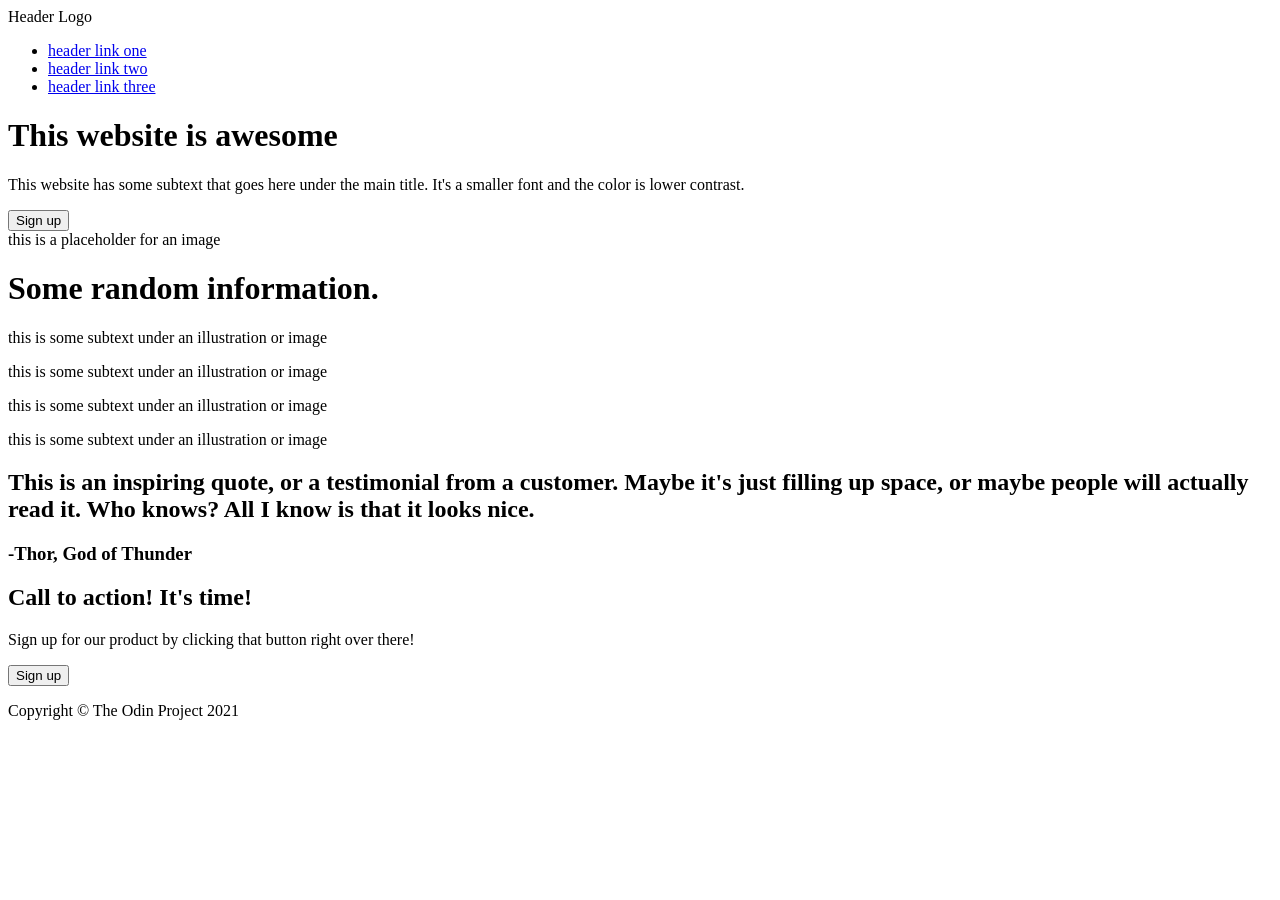
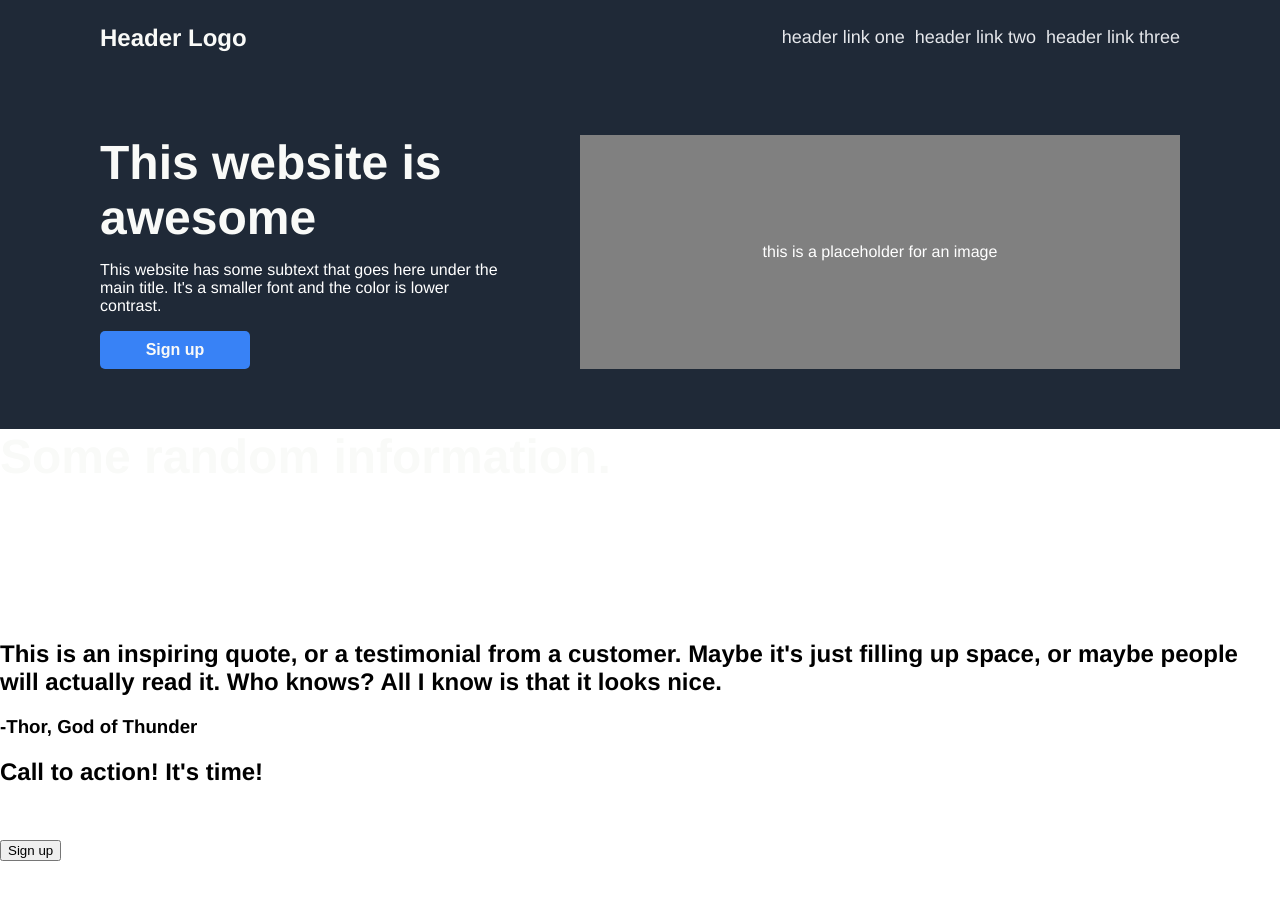
Before and after one commit to zchernicky/landing-page, a plain HTML site: page index.html in a window 1280 px wide. Before the commit the page ends 800 px from the top, so only its background shows below. Drawn offline with Linux system fonts and the light colour scheme.

Commit message:
Rough set up of header and hero containers

```diff
--- a/index.html
+++ b/index.html
@@ -17,10 +17,14 @@
         </ul>
     </div>
     <div class="hero-container">
+        <div class="hc-l">
         <h1>This website is awesome</h1>
         <p>This website has some subtext that goes here under the main title. It's a smaller font and the color is lower contrast.</p>
-        <button type="button">Sign up</button>
-        <div class="img-placeholder">this is a placeholder for an image</div>
+        <button class="hero-button" type="button">Sign up</button>
+        </div>
+        <div class="hc-r">
+        <p class="placeholder-text">this is a placeholder for an image</p>
+        </div>
     </div>
     <div class="info-container">
         <h1>Some random information.</h1>
--- a/style.css
+++ b/style.css
@@ -0,0 +1,85 @@
+body {
+    font-family: "Helvetica", sans-serif;
+    margin: 0;
+    /* min-height: 100vh; */
+}
+
+/* Header Container */
+.header {
+    height: 75px;
+    background-color: #1F2937;
+    display: flex;
+    align-items: center;
+    padding: 0 100px;
+    justify-content: space-between;
+}
+
+.logo {
+    color: #F9FAF8;
+    font-size: 24px;
+    font-weight: 900;
+}
+
+ul {
+    list-style-type: none;
+    display: flex;
+    gap: 10px;
+}
+
+a {
+    text-decoration: none;
+    color: #E5E7EB;
+    font-size: 18px;
+}
+
+/* Hero Container */
+.hero-container {
+    background-color: #1F2937;
+    padding: 60px 100px;
+    display: flex;
+    gap: 75px;
+    justify-content: space-between;
+}
+
+h1 {
+    margin: 0;
+    color: #F9FAF8;
+    font-size: 48px;
+    font-weight: 800;
+}
+
+p {
+    color: white;
+}
+
+.img-placeholder {
+    color: white;
+}
+
+.hc-l {
+    width: 400px;
+}
+
+.hc-r {
+    width: 600px;
+    background-color: gray;
+    display: flex;
+    flex-direction: column;
+    align-items: center;
+    justify-content: center;
+}
+
+.placeholder-text {
+    margin: 0;
+}
+
+.hero-button {
+    background-color: #3882f6;
+    border: none;
+    color: #F9FAF8;
+    font-weight: 800;
+    font-size: 16px;
+    width: 150px;
+    padding: 10px 0;
+    border-radius: 5px;
+}
```
